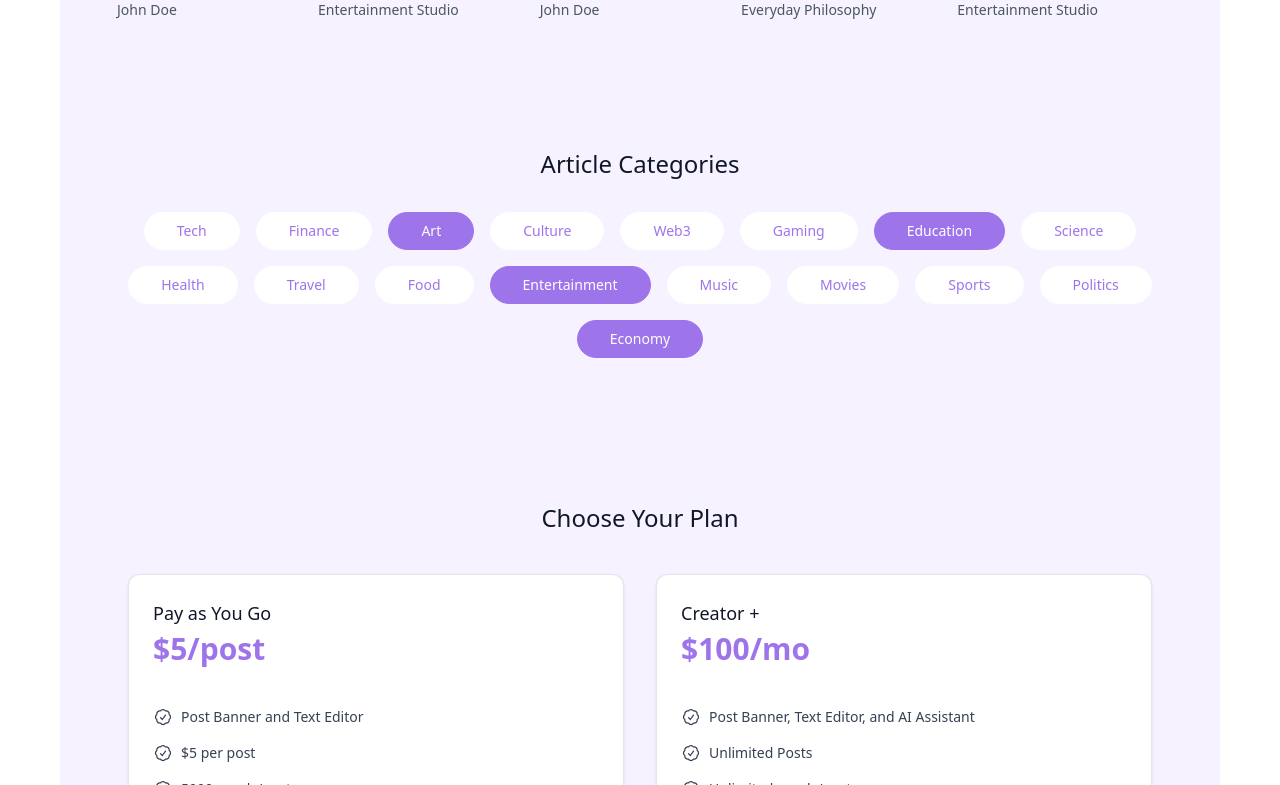
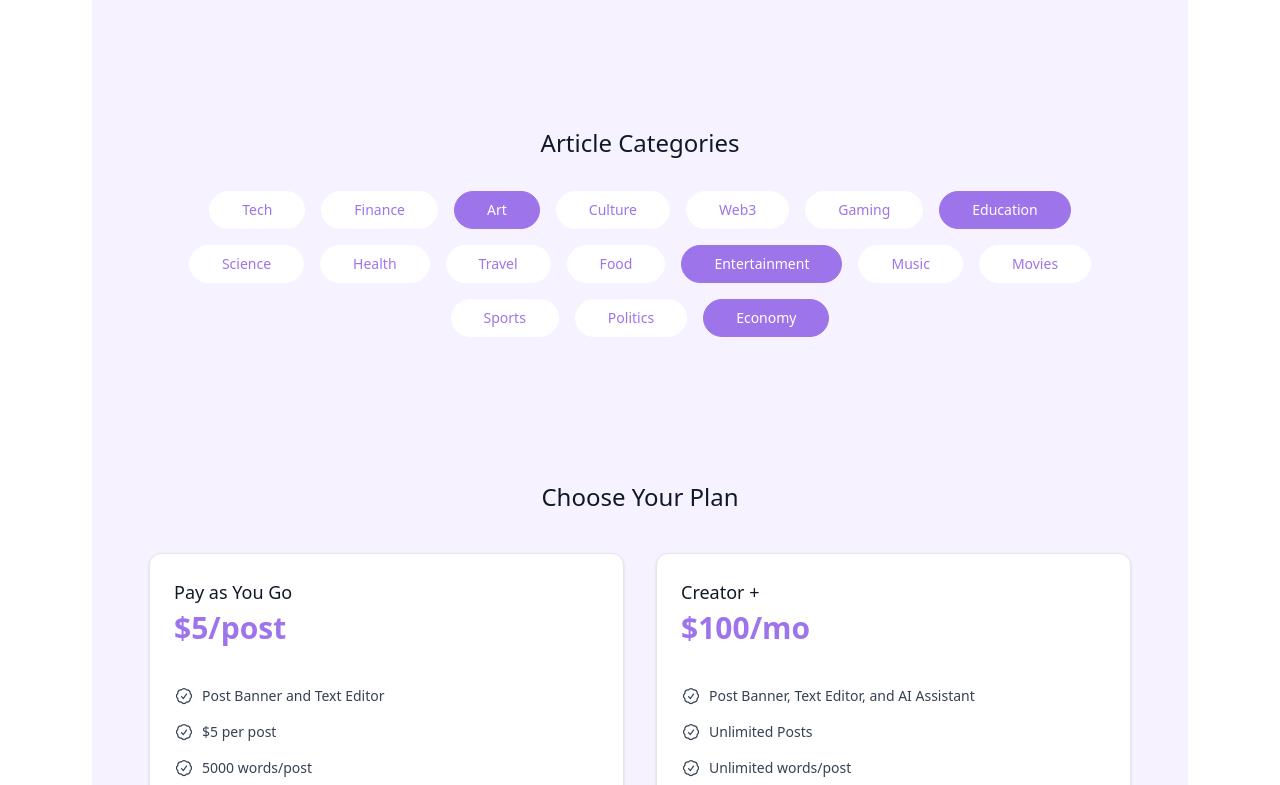
Before and after one commit to ETIM-PAUL/CoinWrite, a React (Vite) app: page / in a window 1280 px wide. Shown: the part 921-1706 px from the top of the page. Built offline with nearby package versions, Linux system fonts and the light colour scheme.

Commit message:
edit home

```diff
--- a/src/App.jsx
+++ b/src/App.jsx
@@ -9,7 +9,7 @@ function App() {
 
   return (
     <Router>
-      <div className=''>
+      <div className='px-8'>
       <header className="flex items-center justify-between py-6">
         <div className='flex items-center space-x-10'>
           <h1 className="text-xl font-bold text-[#9e74eb]">Coinwrite</h1>
```
